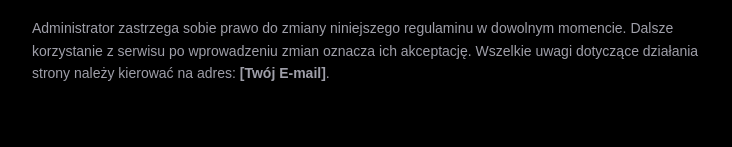
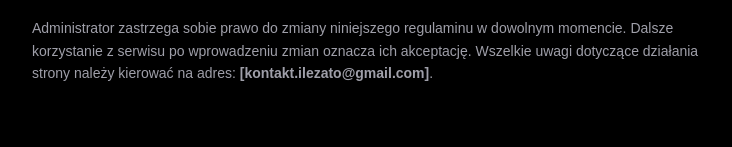
Before and after one commit to Osci5Dev/ile-za-to, a Next.js app: page /terms in a window 1280 px wide. Shown: the part 1195-1342 px from the top of the page, without its empty margins (272-1004 px from the left). Built offline with nearby package versions, Linux system fonts and the light colour scheme.

Commit message:
Update page.tsx

```diff
--- a/src/app/terms/page.tsx
+++ b/src/app/terms/page.tsx
@@ -75,7 +75,7 @@ export default function Regulamin() {
             <p>
               Administrator zastrzega sobie prawo do zmiany niniejszego regulaminu w dowolnym momencie.
               Dalsze korzystanie z serwisu po wprowadzeniu zmian oznacza ich akceptację.
-              Wszelkie uwagi dotyczące działania strony należy kierować na adres: <strong>[Twój E-mail]</strong>.
+              Wszelkie uwagi dotyczące działania strony należy kierować na adres: <strong>[kontakt.ilezato@gmail.com]</strong>.
             </p>
           </section>
         </div>
```
